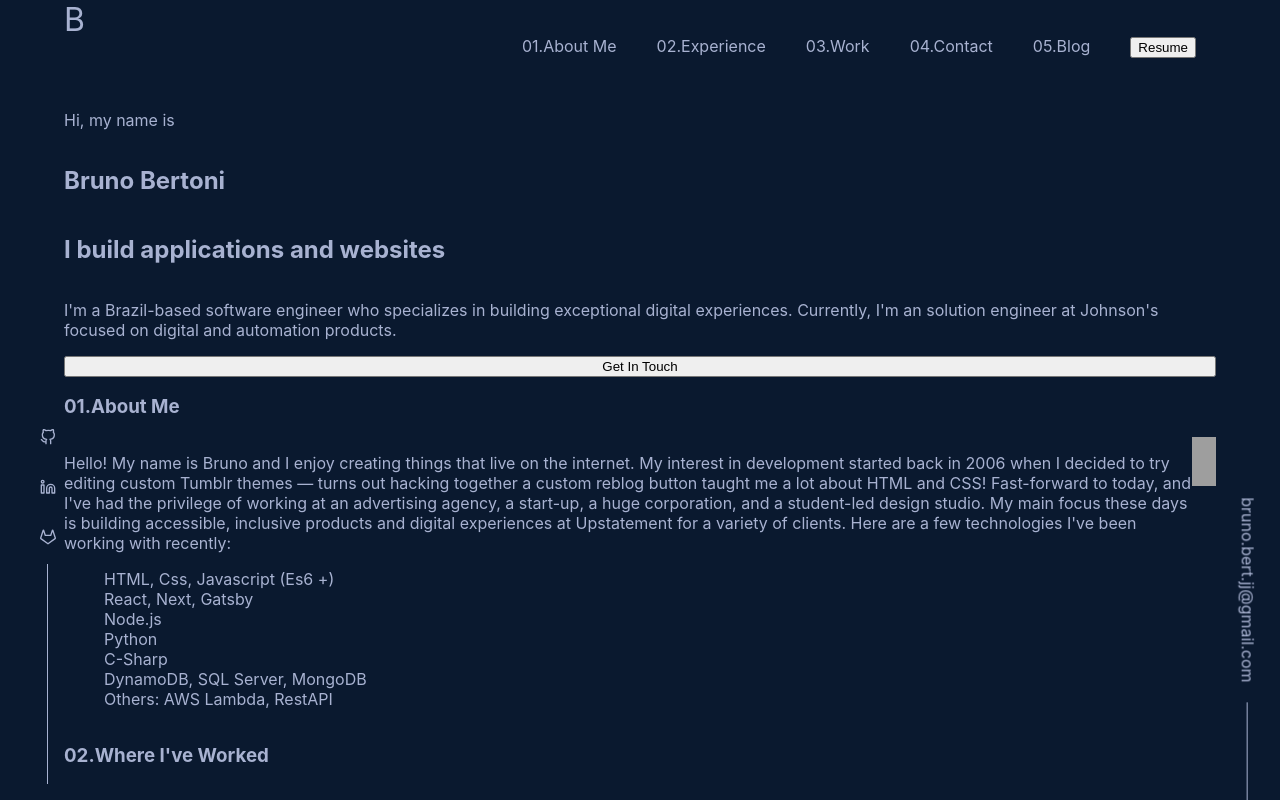
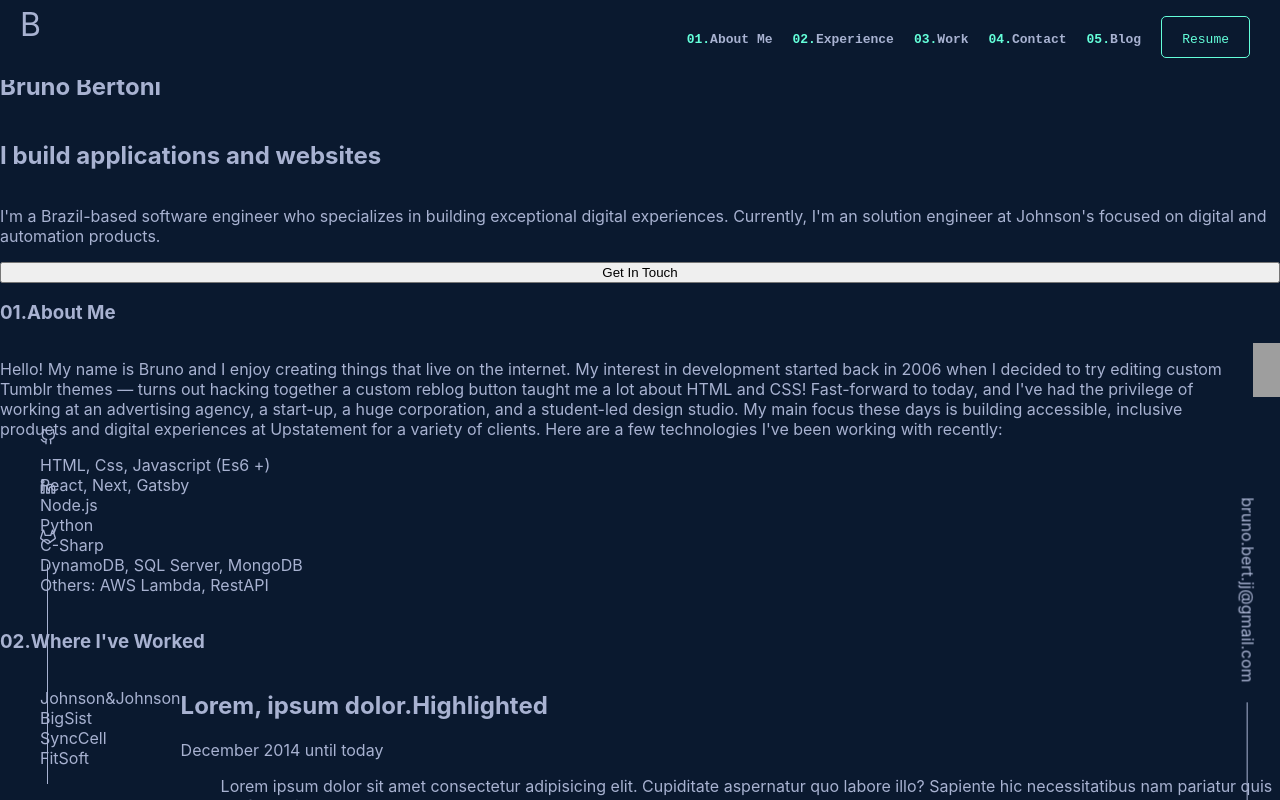
Before and after one commit to bruno-bert/my-portfolio, a Next.js app: page / in a window 1280 px wide. Shown: the top 800 px of the page. Built offline with nearby package versions, Linux system fonts and the light colour scheme; grey boxes are pictures that could not be loaded.

Commit message:
feat: navbar

```diff
--- a/components/Button/Button.module.scss
+++ b/components/Button/Button.module.scss
@@ -0,0 +1,17 @@
+.button {
+    padding: 15px 20px 10px 20px;
+    text-decoration: none;
+    font-family: var(--font-mono);
+    border: 1px solid var(--green);
+    border-radius: 5px;
+    color: var(--green);
+    font-size: var(--fz-xs);
+    line-height: 30px;
+
+
+
+    &:hover {
+        background-color: var(--green-tint);
+        cursor: pointer;
+    }
+}
--- a/components/Button/Button.tsx
+++ b/components/Button/Button.tsx
@@ -1,3 +1,4 @@
+import styles from './Button.module.scss'
 interface Props {
 
     children: JSX.Element | string
@@ -5,10 +6,10 @@ interface Props {
 
 const Button = ({ children }: Props) => {
     return (
-        <button>
+        <a className={styles.button}>
             {children}
 
-        </button>
+        </a>
     )
 }
 
--- a/components/Header/Header.module.scss
+++ b/components/Header/Header.module.scss
@@ -2,4 +2,21 @@
     display: flex;
     justify-content: space-between;
 
+    padding: 5px 20px;
+    background-color: var(--navy);
+
+
+    position: fixed;
+    top: 0;
+    width: 100%;
+    z-index: 1000;
+
+
+
+    .shadow {
+        -webkit-box-shadow: 0px 10px 13px -7px #000000, 5px 5px 15px 5px rgba(0, 0, 0, 0);
+        box-shadow: 0px 10px 13px -7px #000000, 5px 5px 15px 5px rgba(0, 0, 0, 0);
+    }
+
+
 }
--- a/components/Hero/Hero.module.scss
+++ b/components/Hero/Hero.module.scss
@@ -1,4 +1,7 @@
 .hero {
     display: flex;
     flex-direction: column;
+
+
+
 }
--- a/components/Layout/Layout.module.scss
+++ b/components/Layout/Layout.module.scss
@@ -1,6 +1,6 @@
 .layout {
 
-    width: 90%;
+    width: 100%;
     margin: 0 auto;
 
 
--- a/components/Menu/Menu.module.scss
+++ b/components/Menu/Menu.module.scss
@@ -1,5 +1,8 @@
 .menu {
     display: flex;
+    font-family: var(--font-mono);
+    margin: 0;
+
 }
 
 .hidden {
@@ -7,5 +10,23 @@
 }
 
 .menu li {
-    padding: 20px;
+    padding: 10px;
+
+    line-height: 50px;
+
+    font-size: var(--fz-xs);
+
+    span {
+        color: var(--light-slate);
+        font-weight: 600;
+
+
+        :hover {
+            color: var(--green);
+        }
+    }
+
+    span:nth-child(1) {
+        color: var(--green);
+    }
 }
--- a/pages/index.tsx
+++ b/pages/index.tsx
@@ -7,6 +7,7 @@ export default function Home() {
         <title>Bruno Bertoni</title>
         <meta name="description" content="Bruno Bertoni Personal Portfolio" />
         <link rel="icon" href="/favicon.ico" />
+
       </Head>
 
       <main>
--- a/styles/globals.scss
+++ b/styles/globals.scss
@@ -49,6 +49,16 @@ ul {
   list-style: none;
 }
 
+h1,
+h2,
+h3,
+h4,
+h5,
+h6,
+p {
+  font-family: var(--font-sans);
+}
+
 a {
   color: inherit;
   text-decoration: none;
```
